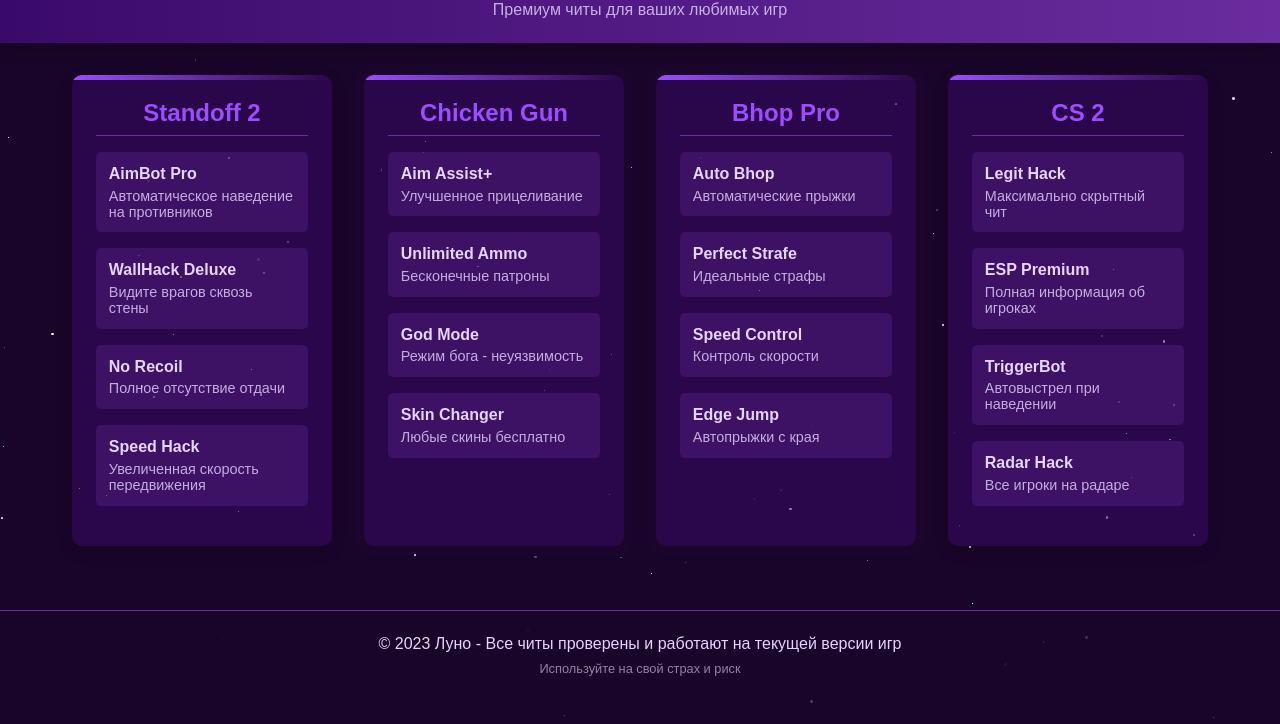
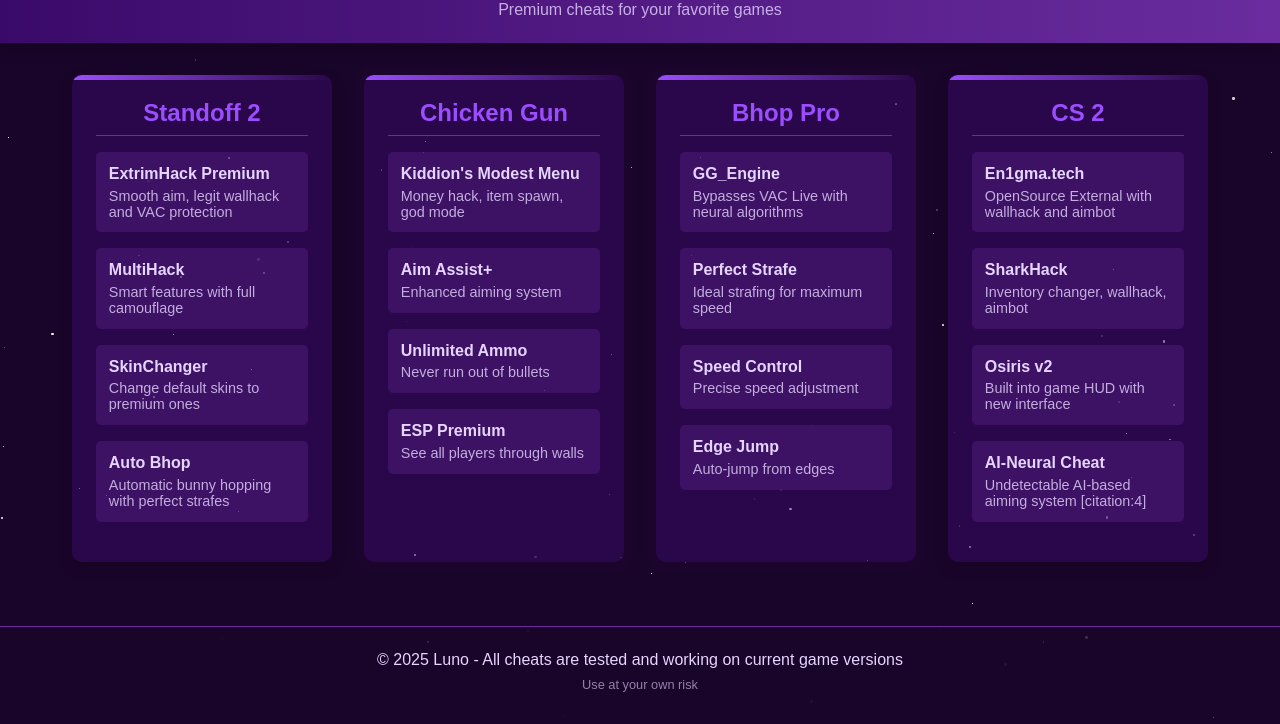
Before and after one commit to KimaruOff/mamamkeksksk, a plain HTML site: page index.html in a window 1280 px wide. Shown: the part 76-800 px from the top of the page. Drawn offline with Linux system fonts and the light colour scheme.

Commit message:
Update index.html

```diff
--- a/index.html
+++ b/index.html
@@ -1,9 +1,9 @@
 <!DOCTYPE html>
-<html lang="ru">
+<html lang="en">
 <head>
     <meta charset="UTF-8">
     <meta name="viewport" content="width=device-width, initial-scale=1.0">
-    <title>Луно - Читы для игр</title>
+    <title>Luno - Premium Game Cheats</title>
     <style>
         :root {
             --dark-purple: #1a052a;
@@ -179,7 +179,7 @@
             animation: pulse 2s infinite;
         }
 
-        /* Адаптивность */
+        /* Responsive */
         @media (max-width: 768px) {
             .container {
                 flex-direction: column;
@@ -198,103 +198,103 @@
 
     <header>
         <div class="moon"></div>
-        <h1>Луно</h1>
-        <p class="subtitle">Премиум читы для ваших любимых игр</p>
+        <h1>Luno</h1>
+        <p class="subtitle">Premium cheats for your favorite games</p>
     </header>
 
     <div class="container">
-        <!-- Колонка 1: Standoff 2 -->
+        <!-- Column 1: Standoff 2 -->
         <div class="cheat-column pulse">
             <h2 class="game-title">Standoff 2</h2>
             <div class="cheat-item">
-                <div class="cheat-name">AimBot Pro</div>
-                <div class="cheat-desc">Автоматическое наведение на противников</div>
+                <div class="cheat-name">ExtrimHack Premium</div>
+                <div class="cheat-desc">Smooth aim, legit wallhack and VAC protection</div>
             </div>
             <div class="cheat-item">
-                <div class="cheat-name">WallHack Deluxe</div>
-                <div class="cheat-desc">Видите врагов сквозь стены</div>
+                <div class="cheat-name">MultiHack</div>
+                <div class="cheat-desc">Smart features with full camouflage</div>
             </div>
             <div class="cheat-item">
-                <div class="cheat-name">No Recoil</div>
-                <div class="cheat-desc">Полное отсутствие отдачи</div>
+                <div class="cheat-name">SkinChanger</div>
+                <div class="cheat-desc">Change default skins to premium ones</div>
             </div>
             <div class="cheat-item">
-                <div class="cheat-name">Speed Hack</div>
-                <div class="cheat-desc">Увеличенная скорость передвижения</div>
+                <div class="cheat-name">Auto Bhop</div>
+                <div class="cheat-desc">Automatic bunny hopping with perfect strafes</div>
             </div>
         </div>
 
-        <!-- Колонка 2: Chicken Gun -->
+        <!-- Column 2: Chicken Gun -->
         <div class="cheat-column">
             <h2 class="game-title">Chicken Gun</h2>
             <div class="cheat-item">
+                <div class="cheat-name">Kiddion's Modest Menu</div>
+                <div class="cheat-desc">Money hack, item spawn, god mode</div>
+            </div>
+            <div class="cheat-item">
                 <div class="cheat-name">Aim Assist+</div>
-                <div class="cheat-desc">Улучшенное прицеливание</div>
+                <div class="cheat-desc">Enhanced aiming system</div>
             </div>
             <div class="cheat-item">
                 <div class="cheat-name">Unlimited Ammo</div>
-                <div class="cheat-desc">Бесконечные патроны</div>
+                <div class="cheat-desc">Never run out of bullets</div>
             </div>
             <div class="cheat-item">
-                <div class="cheat-name">God Mode</div>
-                <div class="cheat-desc">Режим бога - неуязвимость</div>
-            </div>
-            <div class="cheat-item">
-                <div class="cheat-name">Skin Changer</div>
-                <div class="cheat-desc">Любые скины бесплатно</div>
+                <div class="cheat-name">ESP Premium</div>
+                <div class="cheat-desc">See all players through walls</div>
             </div>
         </div>
 
-        <!-- Колонка 3: Bhop Pro -->
+        <!-- Column 3: Bhop Pro -->
         <div class="cheat-column">
             <h2 class="game-title">Bhop Pro</h2>
             <div class="cheat-item">
-                <div class="cheat-name">Auto Bhop</div>
-                <div class="cheat-desc">Автоматические прыжки</div>
+                <div class="cheat-name">GG_Engine</div>
+                <div class="cheat-desc">Bypasses VAC Live with neural algorithms</div>
             </div>
             <div class="cheat-item">
                 <div class="cheat-name">Perfect Strafe</div>
-                <div class="cheat-desc">Идеальные страфы</div>
+                <div class="cheat-desc">Ideal strafing for maximum speed</div>
             </div>
             <div class="cheat-item">
                 <div class="cheat-name">Speed Control</div>
-                <div class="cheat-desc">Контроль скорости</div>
+                <div class="cheat-desc">Precise speed adjustment</div>
             </div>
             <div class="cheat-item">
                 <div class="cheat-name">Edge Jump</div>
-                <div class="cheat-desc">Автопрыжки с края</div>
+                <div class="cheat-desc">Auto-jump from edges</div>
             </div>
         </div>
 
-        <!-- Колонка 4: CS 2 -->
+        <!-- Column 4: CS 2 -->
         <div class="cheat-column pulse">
             <h2 class="game-title">CS 2</h2>
             <div class="cheat-item">
-                <div class="cheat-name">Legit Hack</div>
-                <div class="cheat-desc">Максимально скрытный чит</div>
+                <div class="cheat-name">En1gma.tech</div>
+                <div class="cheat-desc">OpenSource External with wallhack and aimbot</div>
             </div>
             <div class="cheat-item">
-                <div class="cheat-name">ESP Premium</div>
-                <div class="cheat-desc">Полная информация об игроках</div>
+                <div class="cheat-name">SharkHack</div>
+                <div class="cheat-desc">Inventory changer, wallhack, aimbot</div>
             </div>
             <div class="cheat-item">
-                <div class="cheat-name">TriggerBot</div>
-                <div class="cheat-desc">Автовыстрел при наведении</div>
+                <div class="cheat-name">Osiris v2</div>
+                <div class="cheat-desc">Built into game HUD with new interface</div>
             </div>
             <div class="cheat-item">
-                <div class="cheat-name">Radar Hack</div>
-                <div class="cheat-desc">Все игроки на радаре</div>
+                <div class="cheat-name">AI-Neural Cheat</div>
+                <div class="cheat-desc">Undetectable AI-based aiming system [citation:4]</div>
             </div>
         </div>
     </div>
 
     <footer>
-        <p>© 2023 Луно - Все читы проверены и работают на текущей версии игр</p>
-        <p style="margin-top: 0.5rem; font-size: 0.8rem; opacity: 0.6;">Используйте на свой страх и риск</p>
+        <p>© 2025 Luno - All cheats are tested and working on current game versions</p>
+        <p style="margin-top: 0.5rem; font-size: 0.8rem; opacity: 0.6;">Use at your own risk</p>
     </footer>
 
     <script>
-        // Создание звездного фона
+        // Create star background
         document.addEventListener('DOMContentLoaded', function() {
             const starsContainer = document.getElementById('stars');
             const starCount = 100;
@@ -303,7 +303,7 @@
                 const star = document.createElement('div');
                 star.classList.add('star');
 
-                // Случайные параметры для звезд
+                // Random star parameters
                 const size = Math.random() * 3;
                 const x = Math.random() * 100;
                 const y = Math.random() * 100;
@@ -320,7 +320,7 @@
                 starsContainer.appendChild(star);
             }
 
-            // Анимация при наведении на элементы
+            // Hover animations
             const cheatItems = document.querySelectorAll('.cheat-item');
             cheatItems.forEach(item => {
                 item.addEventListener('mouseenter', function() {
@@ -332,7 +332,7 @@
                 });
             });
 
-            // Пульсация для колонок
+            // Column pulsing
             setInterval(() => {
                 const columns = document.querySelectorAll('.cheat-column');
                 columns.forEach(col => {
```
